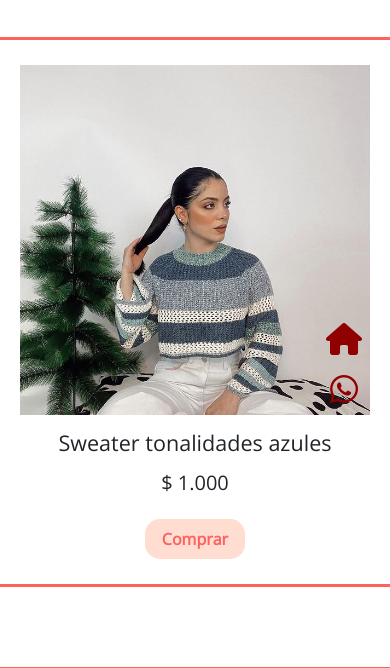
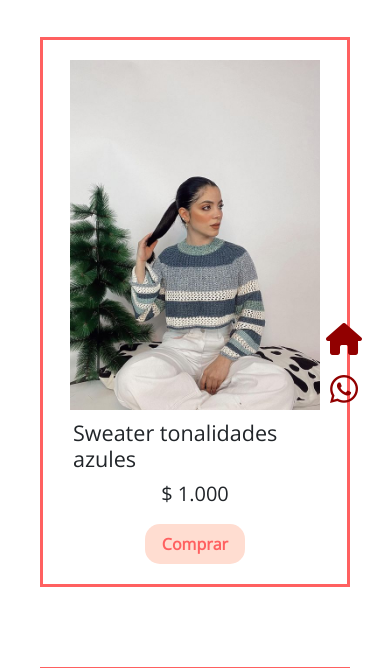
Before and after one commit to giginaranjo/mi-butic-naranjo, a plain HTML site: page index.html in a window 390 px wide. Shown: the part 409-1077 px from the top of the page. Drawn offline with nearby package versions, Linux system fonts and the light colour scheme.

Commit message:
correccion index mobile

```diff
--- a/css/style.css
+++ b/css/style.css
@@ -211,7 +211,7 @@
   position: relative;
   align-items: center;
   justify-content: space-evenly;
-  width: 400px;
+  width: 28%;
   height: 550px;
   margin: 40px;
   padding: 20px;
@@ -224,18 +224,17 @@
 }
 
 .deseos{
-  width: 350px;
-  height: 350px;
+  width: 95%;
   position: relative;
 }
 .deseos img{
-  width: 350px;
+  width: 100%;
   height: 350px;
   object-fit: cover;
 }
 .deseos button{
   display: none;
-  width: 350px;
+  width: 100%;
   height: 50px;
   color: #3a3a3a;
   background-color: #a3a3a3d0;
@@ -251,6 +250,12 @@
 .deseos img:hover + button{
   display: block;
   transition: 0.5s;
+}
+
+@media(max-width:768px){
+  .productos{
+    width: 90%;
+  }
 }
 
 
```
Also changed, not shown: multimedia/imagenes/franelas.jpg (deleted), multimedia/imagenes/i-am.jpg (deleted), 1 other file.
